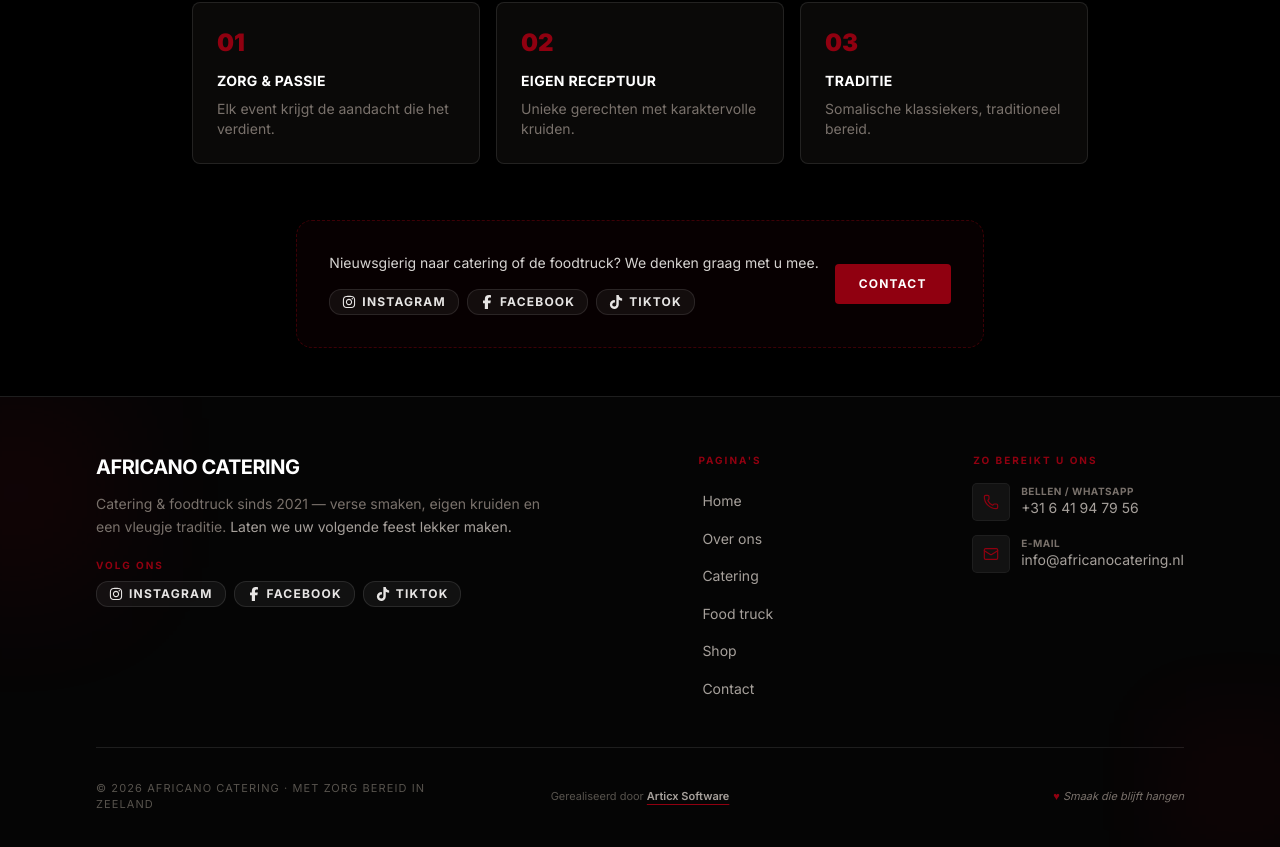
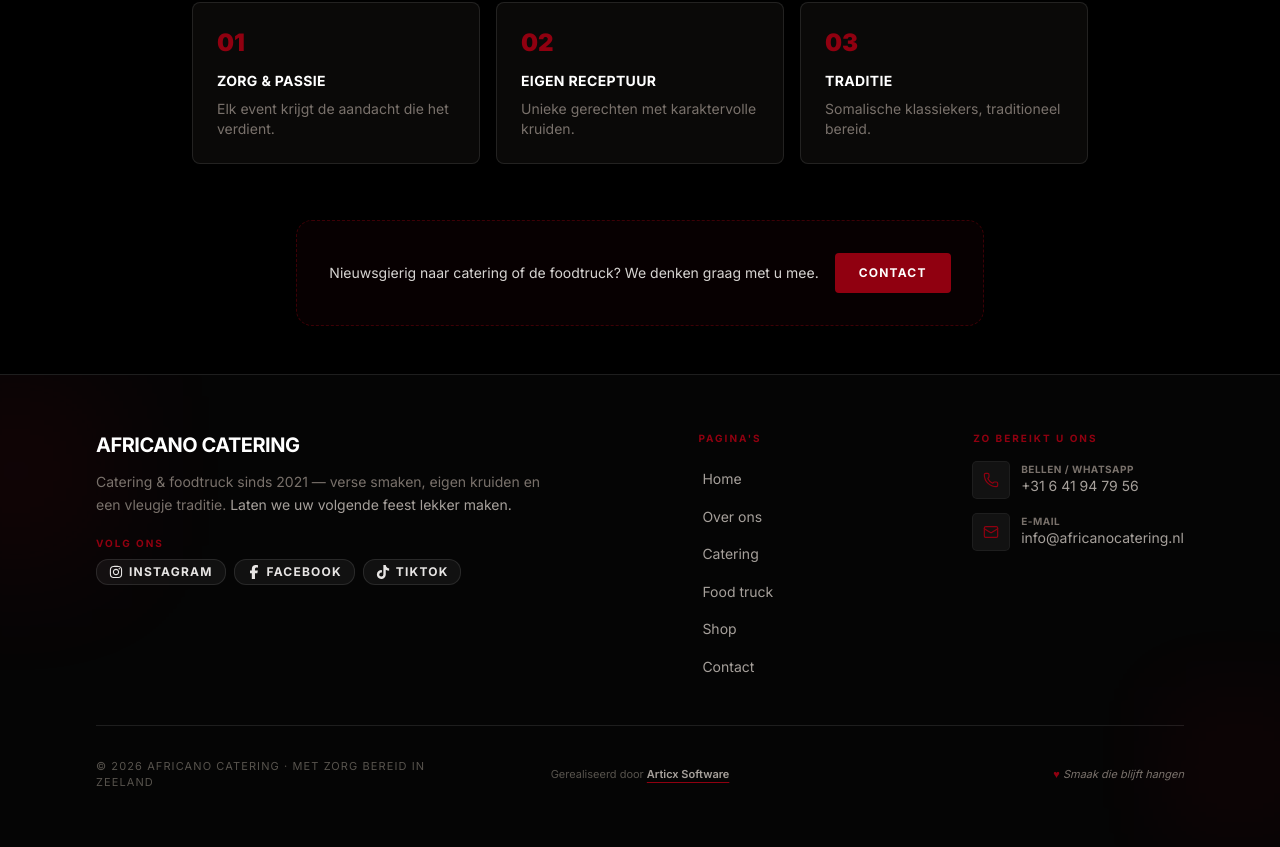
Before and after one commit to Mohammedhsnn/Africano, a Next.js app: page /over-ons in a window 1280 px wide. Shown: the part 630-1477 px from the top of the page. Built offline with nearby package versions, Linux system fonts and the light colour scheme.

Commit message:
Remove socials from over-ons CTA section
- Keep the over-ons CTA focused on the contact message and button only.
- Add optional icon toggling in SocialLinks for cleaner reuse where needed.

Made-with: Cursor

```diff
--- a/src/app/over-ons/page.tsx
+++ b/src/app/over-ons/page.tsx
@@ -1,6 +1,5 @@
 import Link from "next/link";
 import { MobileShell } from "@/components/MobileShell";
-import { SocialLinks } from "@/components/SocialLinks";
 import { SiteFooter } from "@/components/SiteFooter";
 
 export default function OverOnsPage() {
@@ -79,9 +78,6 @@ export default function OverOnsPage() {
               Nieuwsgierig naar catering of de foodtruck? We denken graag met u
               mee.
             </p>
-            <div className="mt-4">
-              <SocialLinks />
-            </div>
           </div>
           <Link
             href="/contact"
--- a/src/components/SocialLinks.tsx
+++ b/src/components/SocialLinks.tsx
@@ -27,9 +27,10 @@ const items: SocialItem[] = [
 type Props = {
   tone?: "dark" | "light";
   className?: string;
+  showIcons?: boolean;
 };
 
-export function SocialLinks({ tone = "dark", className }: Props) {
+export function SocialLinks({ tone = "dark", className, showIcons = true }: Props) {
   const palette =
     tone === "light"
       ? "border-black/10 bg-white text-stone-800 hover:border-primary/40 hover:text-primary"
@@ -38,7 +39,8 @@ export function SocialLinks({ tone = "dark", className }: Props) {
   return (
     <div
       className={
-        className ?? "flex flex-wrap items-center justify-center gap-2 md:justify-start"
+        className ??
+        "flex flex-wrap items-center justify-center gap-2 md:justify-start"
       }
     >
       {items.map(({ href, label, Icon }) => (
@@ -50,7 +52,7 @@ export function SocialLinks({ tone = "dark", className }: Props) {
           aria-label={label}
           className={`inline-flex items-center gap-1.5 rounded-full border px-3 py-1 text-xs font-bold uppercase tracking-widest transition-colors ${palette}`}
         >
-          <Icon className="h-3.5 w-3.5" aria-hidden />
+          {showIcons ? <Icon className="h-3.5 w-3.5" aria-hidden /> : null}
           {label}
         </a>
       ))}
```
